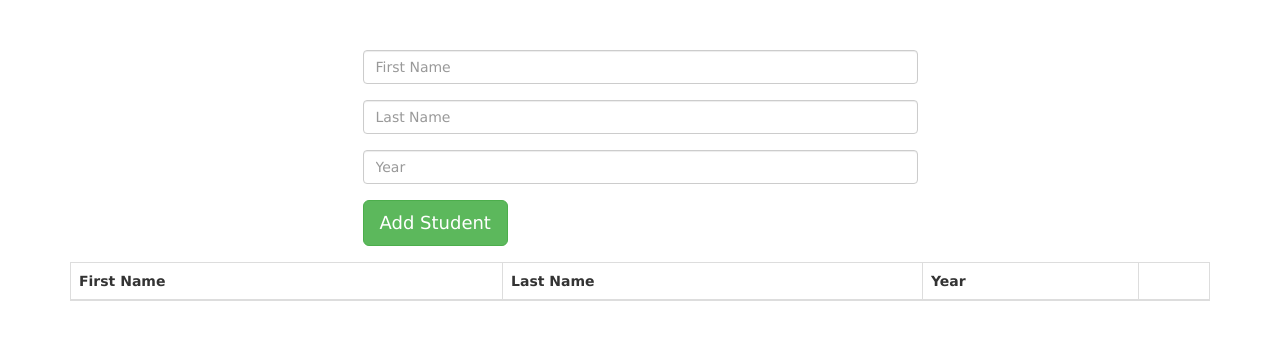
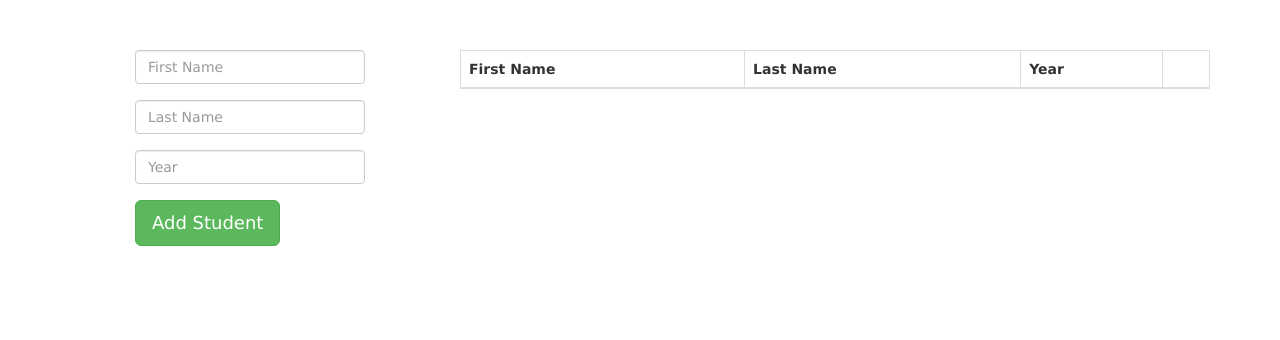
Before and after one commit to michaeldiguiseppi/basic_mean_app, a plain HTML site: page src/client/index.html in a window 1280 px wide. Drawn offline with nearby package versions, Linux system fonts and the light colour scheme; no server answers.

Commit message:
Removed console log.

```diff
--- a/src/client/index.html
+++ b/src/client/index.html
@@ -10,32 +10,35 @@
   </head>
   <body>
     <div class="container" ng-controller="addStudentController">
+      <div class="row">
+        <div class="col-lg-4">
           <form class="form-horizontal" ng-submit="addStudent()">
             <div class="row">
-            <div class="col-lg-6 col-lg-offset-3">
+              <div class="col-lg-8 col-lg-offset-2">
                 <input ng-model="student.firstName" class="form-control" required type="text" placeholder="First Name" />
               </div>
             </div>
             <br />
             <div class="row">
-            <div class="col-lg-6 col-lg-offset-3">
+              <div class="col-lg-8 col-lg-offset-2">
                 <input ng-model="student.lastName" class="form-control" required type="text" placeholder="Last Name" />
               </div>
             </div>
             <br />
             <div class="row">
-            <div class="col-lg-6 col-lg-offset-3">
+              <div class="col-lg-8 col-lg-offset-2">
                 <input ng-model="student.year" class="form-control" required type="number" placeholder="Year" />
               </div>
             </div>
             <br />
             <div class="row">
-            <div class="col-lg-6 col-lg-offset-3">
+              <div class="col-lg-8 col-lg-offset-2">
                 <button type="submit" class="btn btn-lg btn-success">Add Student</button>
               </div>
             </div>
           </form>
-        <br />
+        </div>
+        <div class="col-lg-8">
           <table class="table table-striped table-bordered">
             <thead>
               <th>First Name</th>
@@ -56,6 +59,8 @@
             </tbody>
           </table>
         </div>
+      </div>
+    </div>
     <script type="text/javascript" src="https://ajax.googleapis.com/ajax/libs/angularjs/1.4.10/angular.min.js"></script>
     <script type="text/javascript" src="js/app.js"></script>
     <script type="text/javascript" src="js/controllers.js"></script>
--- a/src/server/routes/students.js
+++ b/src/server/routes/students.js
@@ -29,8 +29,6 @@ router.post('/', function(req, res, next) {
 });
 
 router.put('/:id', function(req, res, next) {
-  console.log('HERE!');
-  console.log(req.body);
   Students.findByIdAndUpdate(req.params.id, {
     firstName: req.body.firstName,
     lastName: req.body.lastName,
```
Lines whose indentation alone changed are shown as unchanged.
